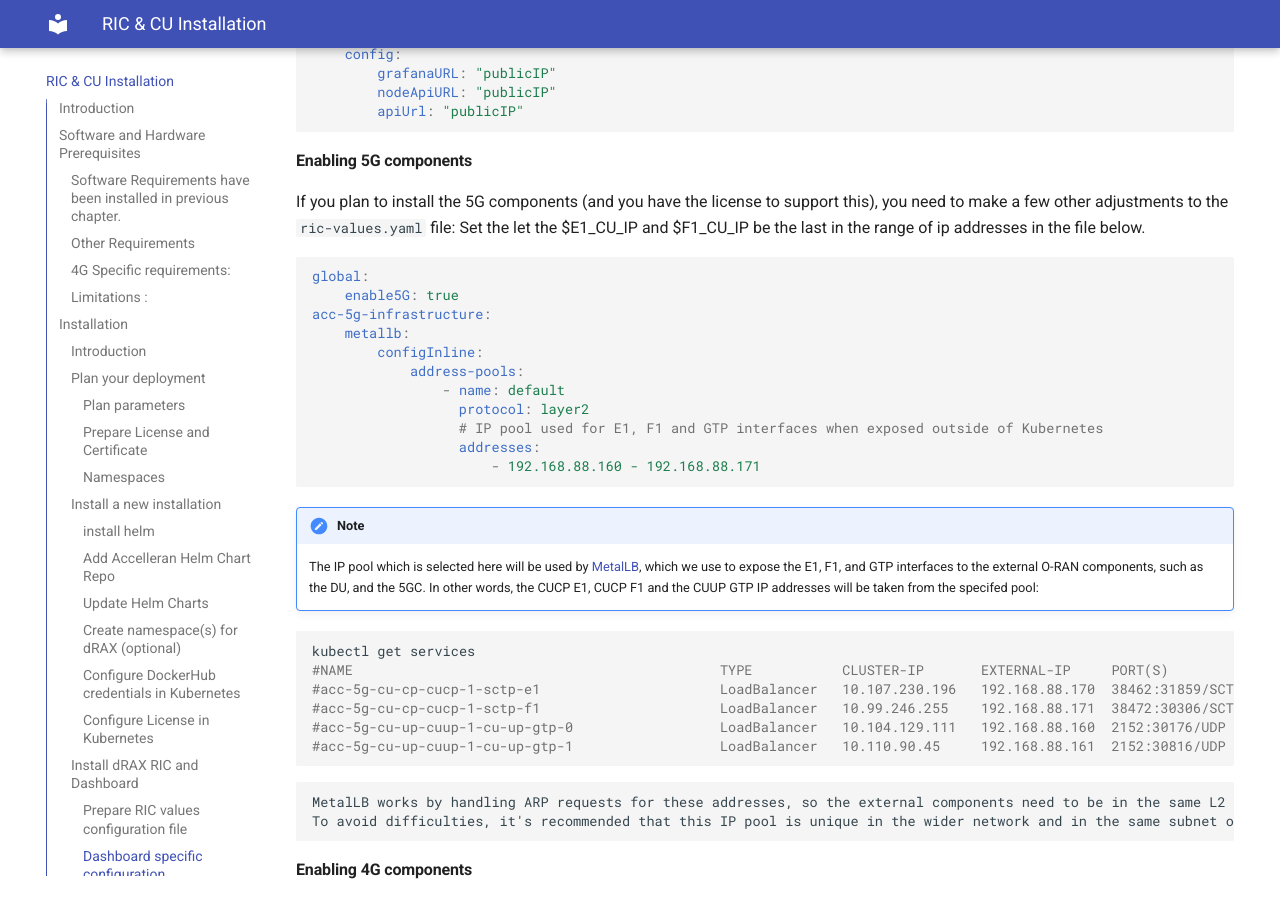
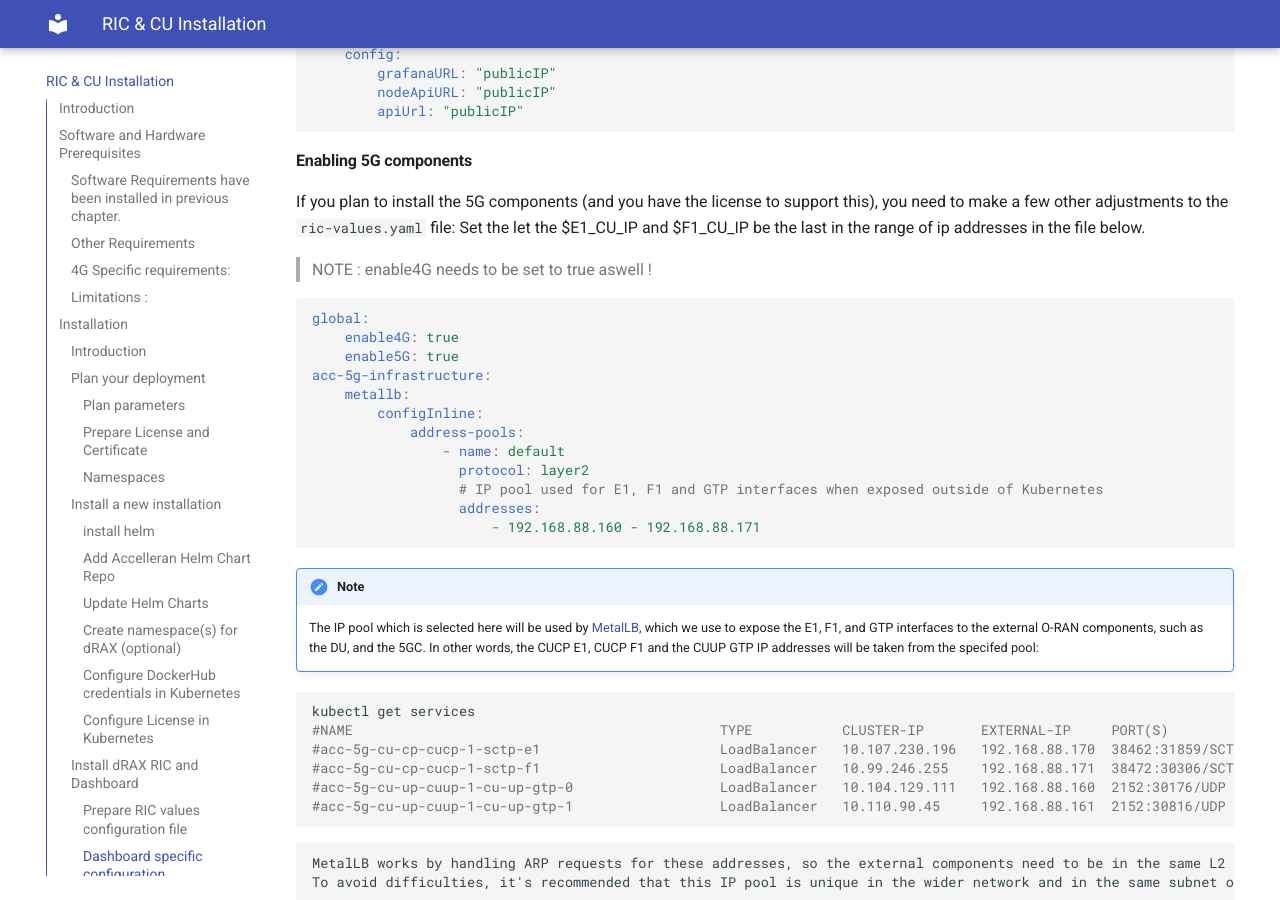
Before and after one commit to accelleran/drax-docs, an MkDocs documentation site: the page built from docs/drax-install/index.md, in a window 1280 px wide and 900 px high, scrolled down 6294 px. Built offline with MkDocs 1.6.1 and Material for MkDocs 9.7.7, drawn with Linux system fonts in a browser that asks for light colours; the version menu is left out.

Commit message:
Update index.md

````diff
--- a/docs/drax-install/index.md
+++ b/docs/drax-install/index.md
@@ -266,8 +266,11 @@ dash-front-back-end:
 If you plan to install the 5G components (and you have the license to support this), you need to make a few other adjustments to the `ric-values.yaml` file:
 Set the let the $E1_CU_IP and $F1_CU_IP be the last in the range of ip addresses in the file below.
 
+> NOTE : enable4G needs to be set to true aswell !
+
 ``` yml
 global:
+    enable4G: true
     enable5G: true
 acc-5g-infrastructure:
     metallb:
````
